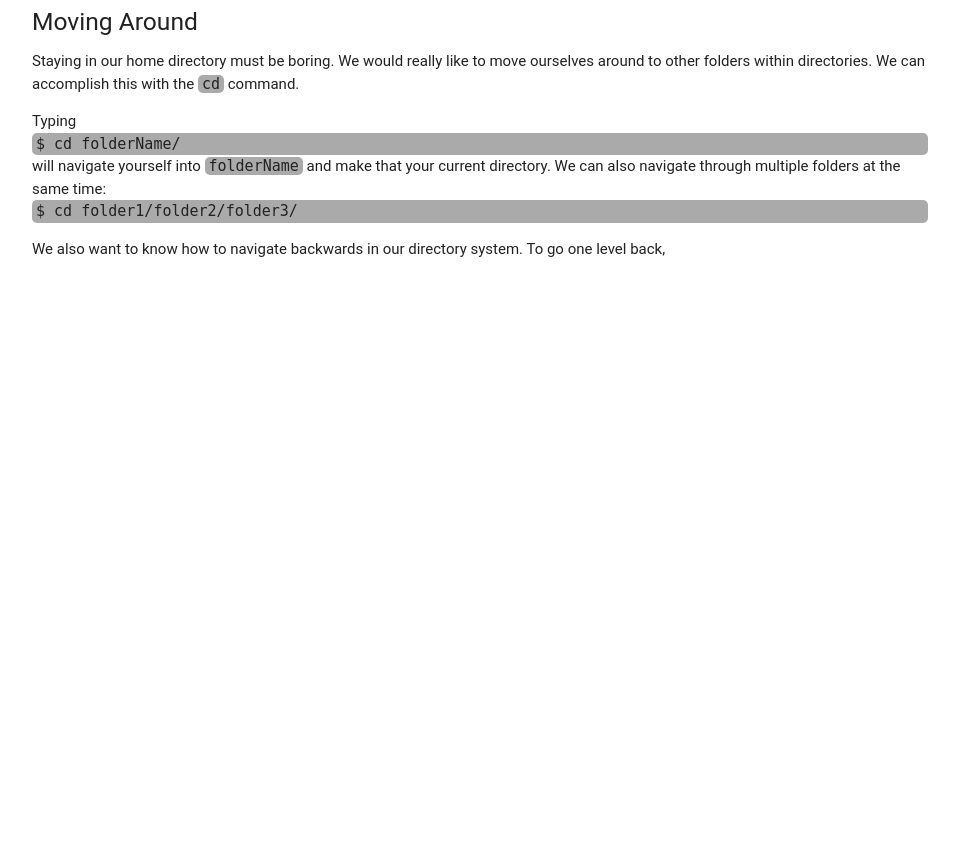
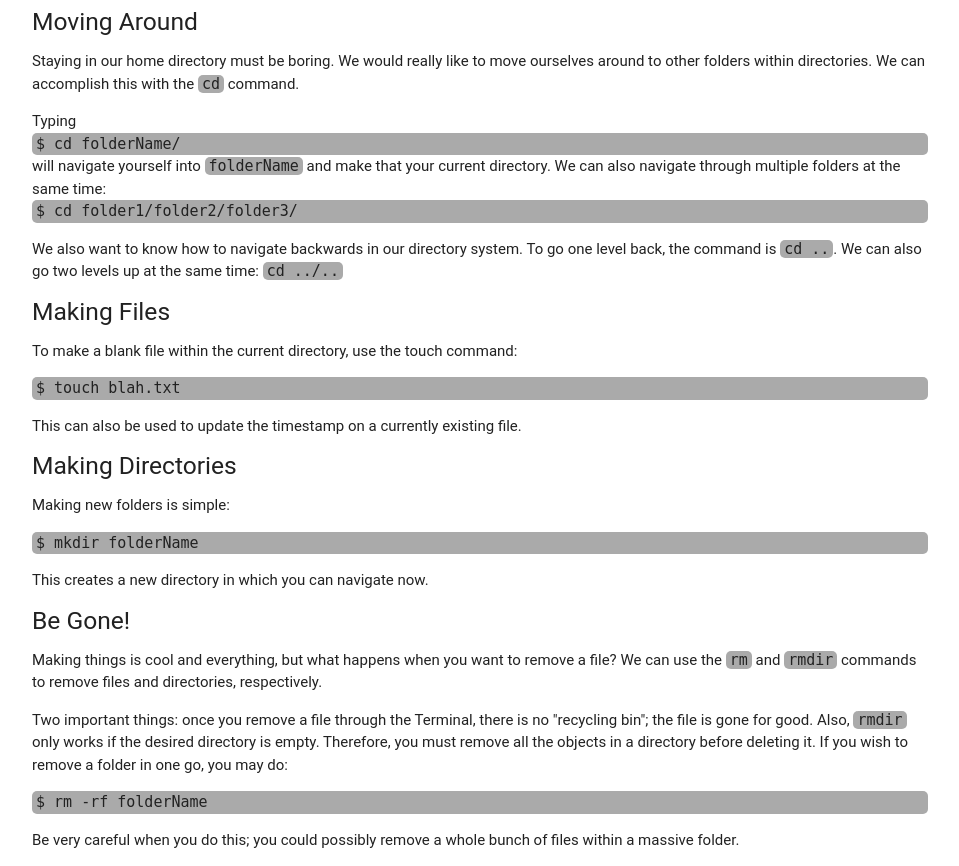
Before and after one commit to StuyCSDojo/dojo-website, a Flask app: template templates/tutorials/terminal.html in a window 1280 px wide. Shown: the part 1460-2326 px from the top of the page, without its empty margins (160-1119 px from the left). Before the commit the page ends 1717 px from the top, so only its background shows below. Run offline with Flask 2, Linux system fonts and the light colour scheme; the template is opened without the code that fills it, so the values that code supplies are empty; some libraries are stand-ins or nearby versions; some web fonts are replaced.

Commit message:
touch, mkdir, rm, rmdir

```diff
--- a/templates/tutorials/terminal.html
+++ b/templates/tutorials/terminal.html
@@ -70,6 +70,22 @@ starting directory will be in your home directory, which should look something l
 <h5>Moving Around</h5>
 <p>Staying in our home directory must be boring. We would really like to move ourselves around to other folders within directories. We can accomplish this with the <code>cd</code> command. </p>
 <p>Typing <codeblock>$ cd folderName/</codeblock> will navigate yourself into <code>folderName</code> and make that your current directory. We can also navigate through multiple folders at the same time: <codeblock>$ cd folder1/folder2/folder3/</codeblock></p>
-<p>We also want to know how to navigate backwards in our directory system. To go one level back,
+<p>We also want to know how to navigate backwards in our directory system. To go one level back, the command is <code>cd ..</code>. We can also go two levels up at the same time: <code>cd ../..</code></p>
+
+<h5>Making Files</h5>
+<p>To make a blank file within the current directory, use the touch command:</p>
+<codeblock>$ touch blah.txt</codeblock>
+<p>This can also be used to update the timestamp on a currently existing file.
+
+<h5>Making Directories</h5>
+<p>Making new folders is simple:</p>
+<codeblock>$ mkdir folderName</codeblock>
+<p>This creates a new directory in which you can navigate now.</p>
+
+<h5>Be Gone!</h5>
+<p>Making things is cool and everything, but what happens when you want to remove a file? We can use the <code>rm</code> and <code>rmdir</code> commands to remove files and directories, respectively.</p>
+<p>Two important things: once you remove a file through the Terminal, there is no "recycling bin"; the file is gone for good. Also, <code>rmdir</code> only works if the desired directory is empty. Therefore, you must remove all the objects in a directory before deleting it. If you wish to remove a folder in one go, you may do:</p>
+<codeblock>$ rm -rf folderName</codeblock>
+<p>Be very careful when you do this; you could possibly remove a whole bunch of files within a massive folder.</p>
 
 {% endblock %}
```
